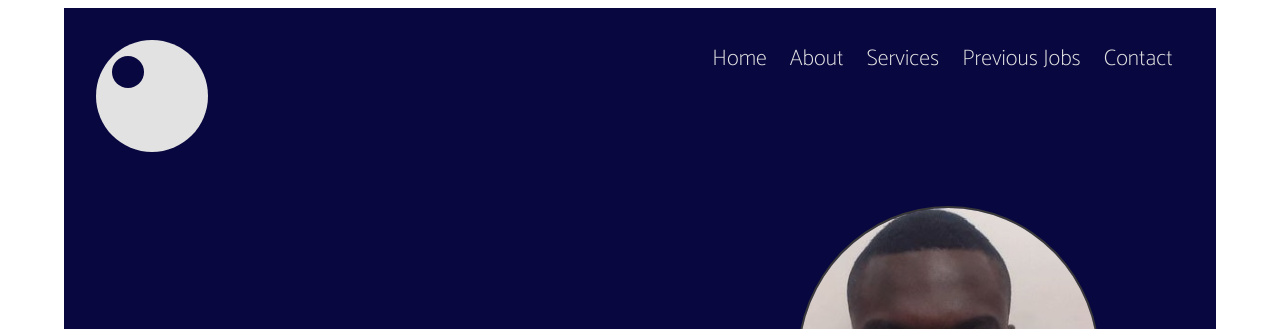
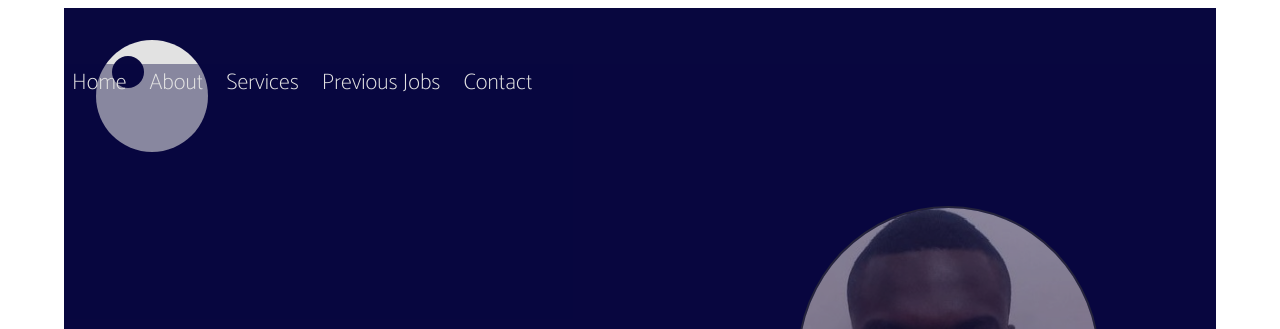
Before and after one commit to Jequex/LatestProfilePage, a plain HTML site: page index.html in a window 1280 px wide. Shown: the top 329 px of the page. Drawn offline with Linux system fonts and the light colour scheme.

Commit message:
--- Auto-Git Commit ---

```diff
--- a/index.css
+++ b/index.css
@@ -302,6 +302,14 @@ body{
     font-weight: 600;
 }
 
+.links{
+    position: fixed;
+    width: 90vw;
+    height: 90vh;
+    background-color: #08073f69;
+    top: 5vw;
+}
+
 @media(max-width: 1200px){
     .services-badges{
         flex-wrap: wrap;
--- a/index.html
+++ b/index.html
@@ -9,19 +9,20 @@
     <script src="https://kit.fontawesome.com/9713312484.js" crossorigin="anonymous"></script>
 </head>
 <body>
+    <div class="whole-body">
+        <div class="links">
+            <a href="#home-id">Home</a>
+            <a href="#about-id">About</a>
+            <a href="#services-id">Services</a>
+            <a href="#blog-id">Previous Jobs</a>
+            <a href="#contact-id">Contact</a>
+        </div>
         <div id="home-id" class="home">
             <div class="homeup">
                 <div>
                     <div class="circle-one">
                         <div class="inner-circle"></div>
                     </div>
-            </div>
-            <div class="links">
-                <a href="#home-id">Home</a>
-                <a href="#about-id">About</a>
-                <a href="#services-id">Services</a>
-                <a href="#blog-id">Previous Jobs</a>
-                <a href="#contact-id">Contact</a>
                 </div>
             </div>
             <div class="homedown">
@@ -231,5 +232,6 @@
         <div class="back-to-home">
             <a href="#home-id"><div class="homer"></div></a>
         </div>
+    </div>
 </body>
 </html>
```
Lines whose indentation alone changed are shown as unchanged.
